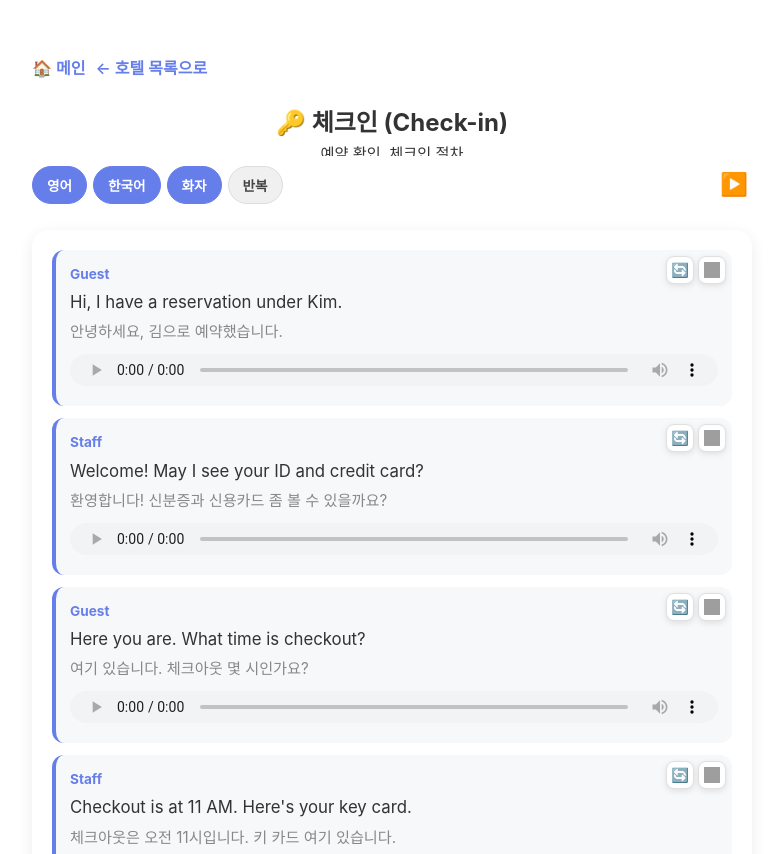
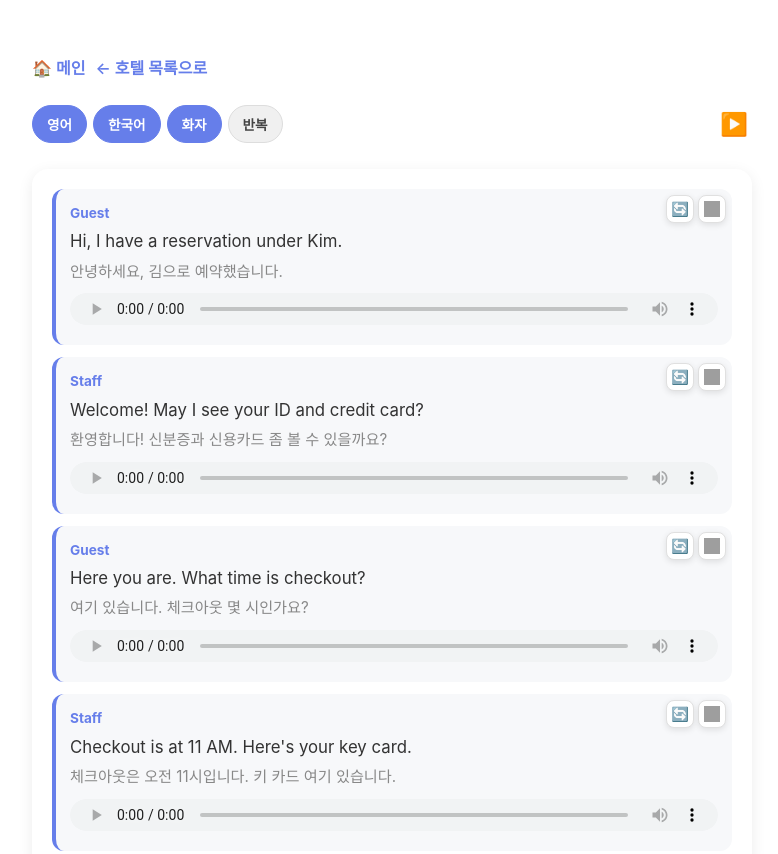
Before and after one commit to hifeel/english-talk, a plain HTML site: page hotel_checkin.html in a window 1280 px wide. Shown: the top 854 px of the page, without its empty margins (248-1026 px from the left). Drawn offline with Linux system fonts and the light colour scheme; grey boxes are pictures that could not be loaded.

Commit message:
Fix: scenario header shows only back-link and play button

```diff
--- a/styles.css
+++ b/styles.css
@@ -77,16 +77,17 @@
     padding: 10px 0;
     z-index: 99;
     margin-bottom: 0;
+    display: flex;
+    justify-content: space-between;
+    align-items: center;
 }
 
 .scenario-page header h1 {
-    font-size: 1.5rem;
-    margin-bottom: 2px;
+    display: none;
 }
 
 .scenario-page header p {
-    font-size: 0.95rem;
-    margin-bottom: 0;
+    display: none;
 }
 
 @media (prefers-color-scheme: dark) {
```
